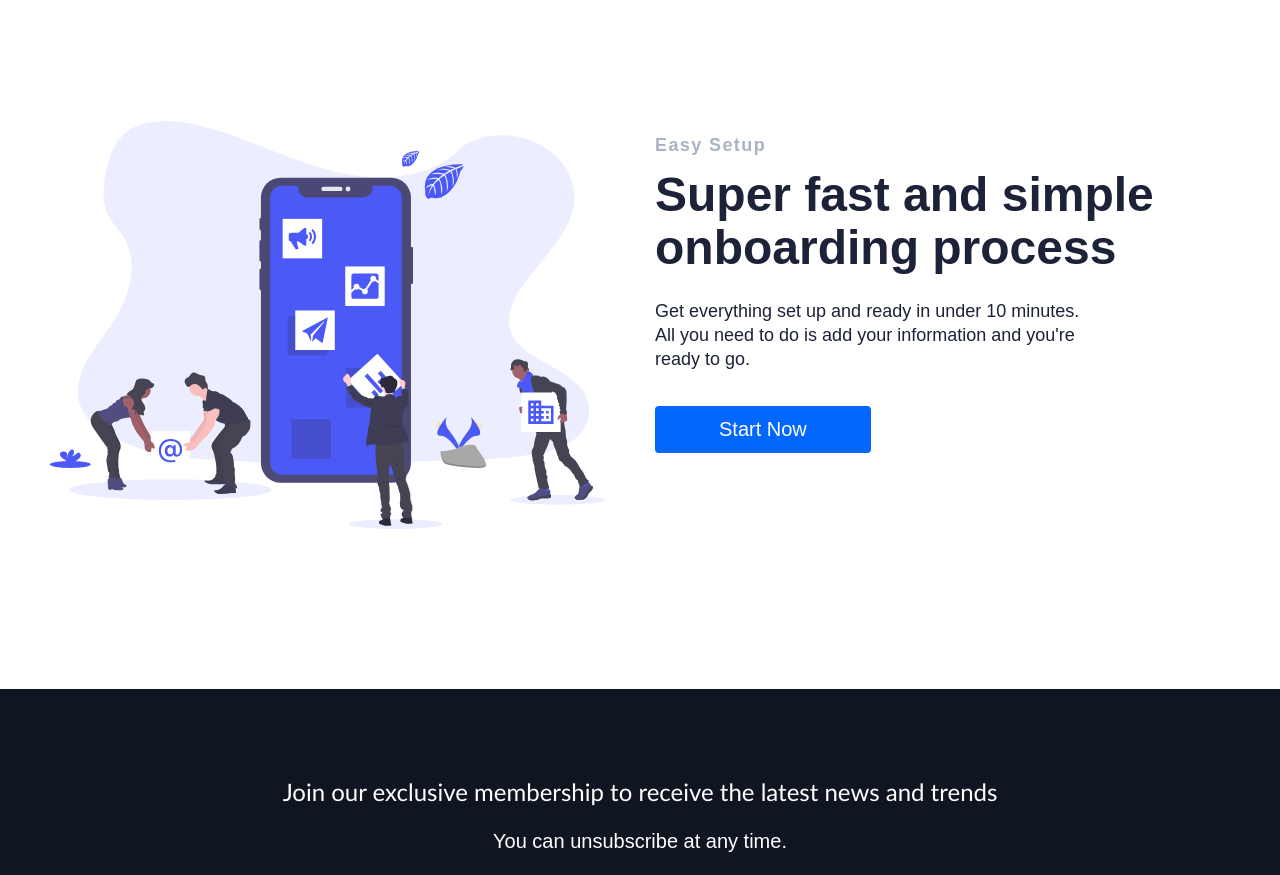
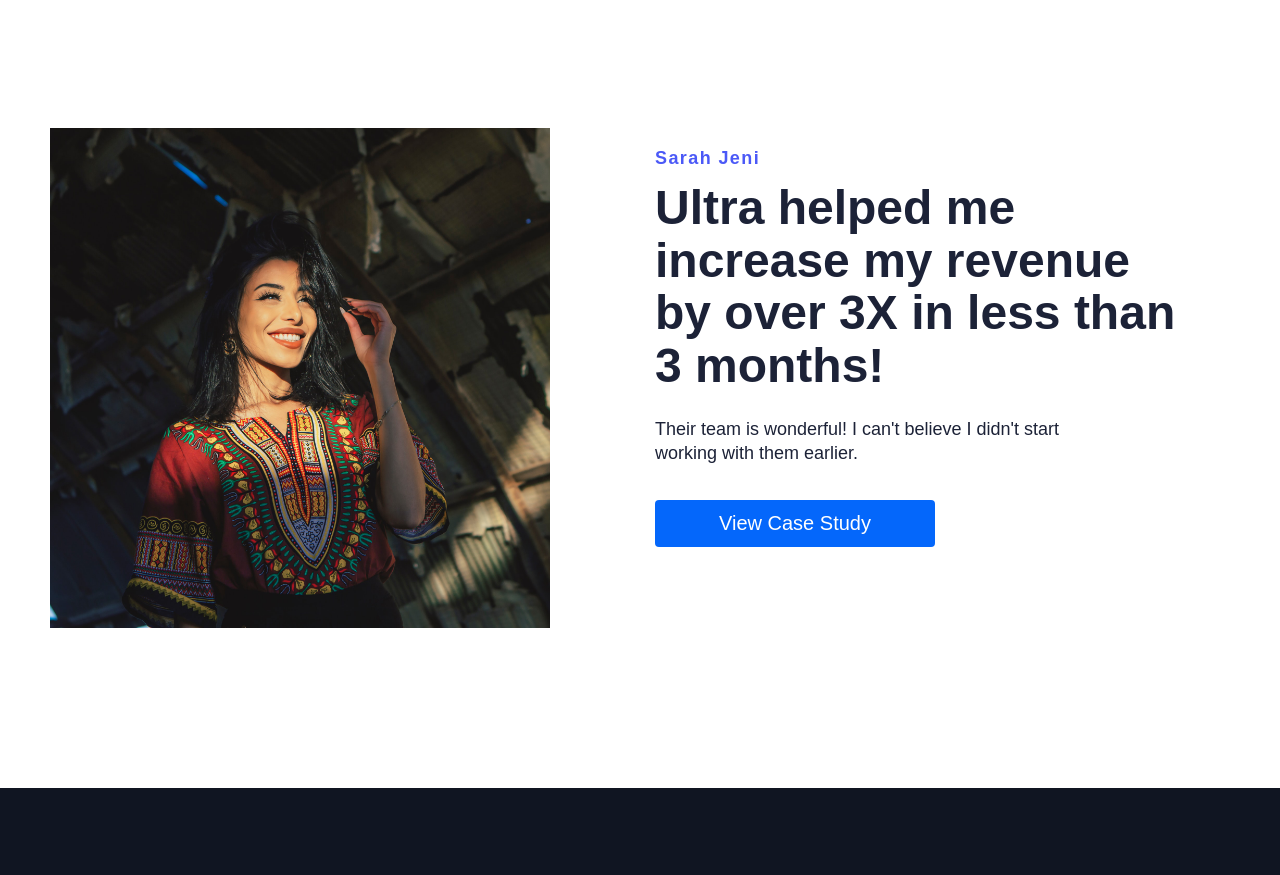
Before and after one commit to amrn1991/online-buisness-demo, a React (Create React App) app: page /sign-up in a window 1280 px wide. Shown: the part 860-1735 px from the top of the page. Built offline with nearby package versions, Linux system fonts and the light colour scheme.

Commit message:
changed multiple Data.js files into one

```diff
--- a/src/pages/HomePage/Data.js
+++ b/src/Data.js
@@ -10,7 +10,7 @@ export const homeObjOne = {
     "We help business owners increase their revenue. Our team of unique specialist can help you achieve your business goals.",
   buttonLabel: "Get Started",
   imgStart: "",
-  img: require("../../images/svg-1.svg"),
+  img: require("./images/svg-1.svg"),
   alt: "Credit Card",
   start: "",
 };
@@ -27,7 +27,7 @@ export const homeObjTwo = {
     "Once you've joined, our team of specialist will reach out to you and get you set up in minutes.",
   buttonLabel: "Learn More",
   imgStart: "",
-  img: require("../../images/svg-2.svg"),
+  img: require("./images/svg-2.svg"),
   alt: "Vault",
   start: "",
 };
@@ -45,7 +45,7 @@ export const homeObjThree = {
     "Their team is wonderful! I can't believe I didn't start working with them earlier.",
   buttonLabel: "View Case Study",
   imgStart: "start",
-  img: require("../../images/profile.jpg"),
+  img: require("./images/profile.jpg"),
   alt: "Vault",
   start: "true",
 };
@@ -62,7 +62,7 @@ export const homeObjFour = {
     "You will never have to worry about your information getting leaked. Our team of security experts will ensure your records are kept safe.",
   buttonLabel: "Sign Up Now",
   imgStart: "start",
-  img: require("../../images/svg-3.svg"),
+  img: require("./images/svg-3.svg"),
   alt: "Vault",
   start: "true",
 };
--- a/src/pages/HomePage/Home.js
+++ b/src/pages/Home.js
@@ -1,6 +1,6 @@
 import React from "react";
-import { InfoSection, Pricing } from "./../../components";
-import { homeObjOne, homeObjTwo, homeObjThree, homeObjFour } from "./Data";
+import { InfoSection, Pricing } from "../components";
+import { homeObjOne, homeObjTwo, homeObjThree, homeObjFour } from "../Data";
 
 const Home = () => {
   return (
--- a/src/pages/Products/Products.js
+++ b/src/pages/Products.js
@@ -1,6 +1,6 @@
 import React, { Fragment } from "react";
-import { InfoSection } from "../../components";
-import { homeObjOne, homeObjTwo } from "./Data";
+import { InfoSection } from "../components";
+import { homeObjOne, homeObjTwo } from "../Data";
 
 function Products() {
   return (
--- a/src/pages/Products/Data.js
+++ /dev/null
@@ -1,57 +0,0 @@
-export const homeObjOne = {
-  lightBg: true,
-  lightText: false,
-  lightTopLine: false,
-  lightTextDesc: false,
-  topLine: 'View Our Products',
-  headline: 'Shop through our catalog of products',
-  description:
-    'We provide worldwide shipping to all countries. If there are any issues, just issue a refund and we will process your request',
-  buttonLabel: 'Shop Now',
-  imgStart: '',
-  img: require('../../images/svg-1.svg'),
-  alt: 'Credit Card'
-};
-
-export const homeObjTwo = {
-  lightBg: false,
-  lightText: true,
-  lightTopLine: true,
-  lightTextDesc: true,
-  topLine: '100% Secure',
-  headline: 'Stay protected 24/7 anywhere anytime',
-  description:
-    'We have you covered no matter where you are located. Over 140 locations worldwide to ensure you have access anytime',
-  buttonLabel: 'Learn More',
-  imgStart: '',
-  img: require('../../images/svg-1.svg'),
-  alt: 'Vault'
-};
-
-export const homeObjThree = {
-  lightBg: true,
-  lightText: false,
-  lightTextDesc: false,
-  topLine: 'Easy Setup',
-  headline: 'Super fast and simple onboarding process',
-  description:
-    "Get everything set up and ready in under 10 minutes. All you need to do is add your information and you're ready to go.",
-  buttonLabel: 'Start Now',
-  imgStart: 'start',
-  img: require('../../images/svg-1.svg'),
-  alt: 'Vault'
-};
-
-export const homeObjFour = {
-  lightBg: false,
-  lightText: true,
-  lightTextDesc: true,
-  topLine: 'DATA ANALYTICS',
-  headline: 'Every transaction is stored on our secure cloud database',
-  description:
-    'Never ever have to worry again about saved reciepts. We store your data, so you can access it anytime.',
-  buttonLabel: 'Sign Up Now',
-  imgStart: 'start',
-  img: require('../../images/svg-1.svg'),
-  alt: 'Vault'
-};
--- a/src/pages/Services/Services.js
+++ b/src/pages/Services.js
@@ -1,6 +1,6 @@
 import React, { Fragment } from "react";
-import { InfoSection, Pricing } from "../../components";
-import { homeObjThree } from "./Data";
+import { InfoSection, Pricing } from "../components";
+import { homeObjThree } from "../Data";
 
 function Services() {
   return (
--- a/src/pages/Services/Data.js
+++ /dev/null
@@ -1,55 +0,0 @@
-export const homeObjOne = {
-  lightBg: false,
-  lightText: true,
-  lightTextDesc: true,
-  topLine: 'Exclusive Access',
-  headline: 'Unlimited Transactions with zero fees',
-  description:
-    'Get access to our exclusive diamond card that allows you to  send unlimited transactions without getting charged any fees',
-  buttonLabel: 'Get Started',
-  imgStart: '',
-  img: require('../../images/svg-1.svg'),
-  alt: 'Credit Card'
-};
-
-export const homeObjTwo = {
-  lightBg: false,
-  lightText: true,
-  lightTextDesc: true,
-  topLine: '100% Secure',
-  headline: 'Stay protected 24/7 anywhere anytime',
-  description:
-    'We have you covered no matter where you are located. Over 140 locations worldwide to ensure you have access anytime',
-  buttonLabel: 'Learn More',
-  imgStart: '',
-  img: require('../../images/svg-1.svg'),
-  alt: 'Vault'
-};
-
-export const homeObjThree = {
-  lightBg: true,
-  lightText: false,
-  lightTextDesc: false,
-  topLine: 'Easy Setup',
-  headline: 'Super fast and simple onboarding process',
-  description:
-    "Get everything set up and ready in under 10 minutes. All you need to do is add your information and you're ready to go.",
-  buttonLabel: 'Start Now',
-  imgStart: 'start',
-  img: require('../../images/svg-1.svg'),
-  alt: 'Vault'
-};
-
-export const homeObjFour = {
-  lightBg: false,
-  lightText: true,
-  lightTextDesc: true,
-  topLine: 'Data Analytics',
-  headline: 'Every transaction is stored on our secure cloud database',
-  description:
-    'Never ever have to worry again about saved reciepts. We store your data, so you can access it anytime.',
-  buttonLabel: 'Sign Up Now',
-  imgStart: 'start',
-  img: require('../../images/svg-1.svg'),
-  alt: 'Vault'
-};
--- a/src/pages/SignUp/SignUp.js
+++ b/src/pages/SignUp.js
@@ -1,6 +1,6 @@
 import React, { Fragment } from "react";
-import { InfoSection } from "../../components";
-import { homeObjOne, homeObjThree } from "./Data";
+import { InfoSection } from "../components";
+import { homeObjOne, homeObjThree } from "../Data";
 
 function SignUp() {
   return (
--- a/src/pages/SignUp/Data.js
+++ /dev/null
@@ -1,59 +0,0 @@
-export const homeObjOne = {
-  lightBg: false,
-  lightText: true,
-  lightTopLine: true,
-  lightTextDesc: true,
-  topLine: 'Sign up Today',
-  headline: 'Join today to receive an exclusive offer',
-  description:
-    'Get access to our exclusive diamond king package. Limited quantity available.',
-  buttonLabel: 'Sign Up',
-  imgStart: '',
-  img: require('../../images/svg-2.svg'),
-  alt: 'Credit Card'
-};
-
-export const homeObjTwo = {
-  lightBg: false,
-  lightText: true,
-  lightTopLine: true,
-  lightTextDesc: true,
-  topLine: '100% Secure',
-  headline: 'Stay protected 24/7 anywhere anytime',
-  description:
-    'We have you covered no matter where you are located. Over 140 locations worldwide to ensure you have access anytime',
-  buttonLabel: 'Learn More',
-  imgStart: '',
-  img: require('../../images/svg-1.svg'),
-  alt: 'Vault'
-};
-
-export const homeObjThree = {
-  lightBg: true,
-  lightText: false,
-  lightTopLine: true,
-  lightTextDesc: false,
-  topLine: 'Easy Setup',
-  headline: 'Super fast and simple onboarding process',
-  description:
-    "Get everything set up and ready in under 10 minutes. All you need to do is add your information and you're ready to go.",
-  buttonLabel: 'Start Now',
-  imgStart: 'start',
-  img: require('../../images/svg-1.svg'),
-  alt: 'Vault'
-};
-
-export const homeObjFour = {
-  lightBg: false,
-  lightText: true,
-  lightTopLine: true,
-  lightTextDesc: true,
-  topLine: 'Data Analytics',
-  headline: 'Every transaction is stored on our secure cloud database',
-  description:
-    'Never ever have to worry again about saved reciepts. We store your data, so you can access it anytime.',
-  buttonLabel: 'Sign Up Now',
-  imgStart: 'start',
-  img: require('../../images/svg-1.svg'),
-  alt: 'Vault'
-};
```
Also changed, not shown: src/App.js (+4 -4 lines).
